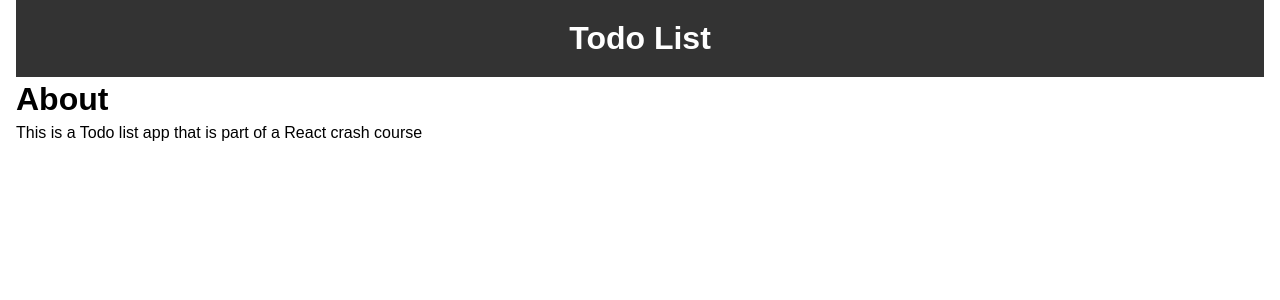
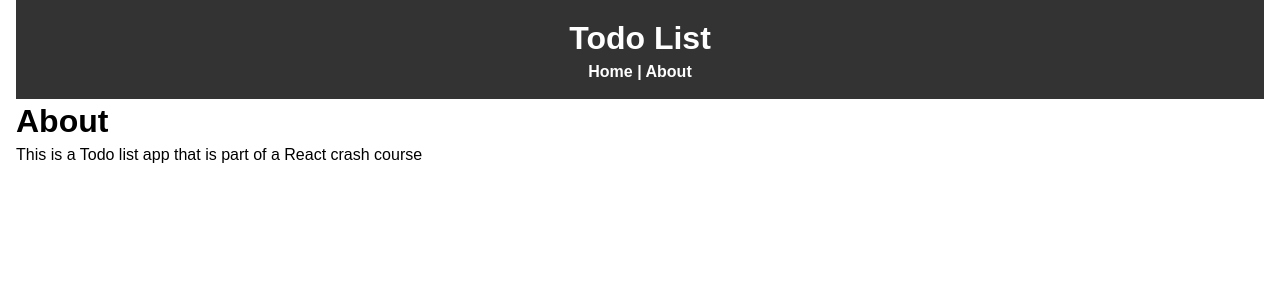
Before and after one commit to jamiev03/React-Playground, a React (Create React App) app in the folder todo-app/: page /about in a window 1280 px wide. Shown: the top 300 px of the page. Built offline with nearby package versions, Linux system fonts and the light colour scheme.

Commit message:
About.js, create about page, Header updated using Router to add links to About

```diff
--- a/todo-app/src/components/Header.js
+++ b/todo-app/src/components/Header.js
@@ -1,9 +1,11 @@
 import React from 'react';
+import { Link } from 'react-router-dom'; //import 'Link' from react router
 
 function Header() {
     return (
         <header style={headerStyles}>
             <h1>Todo List</h1>
+            <Link style={linkStyles} to="/">Home</Link> | <Link style={linkStyles} to="/about">About</Link>
         </header>
     )
 }
@@ -16,4 +18,9 @@
     padding: '1rem'
 }
 
+const linkStyles = {
+    color: '#fff',
+    textDecoration: 'none'
+}
+
 export default Header
```
